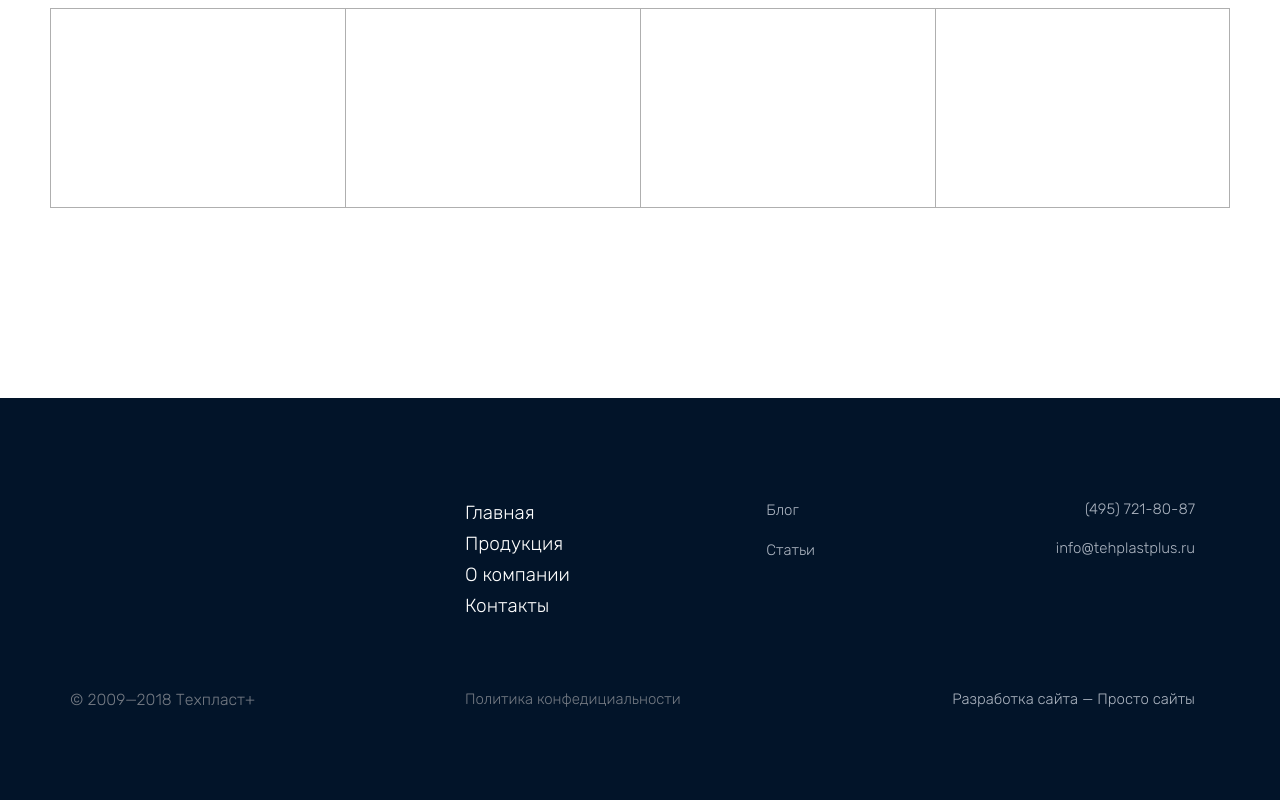
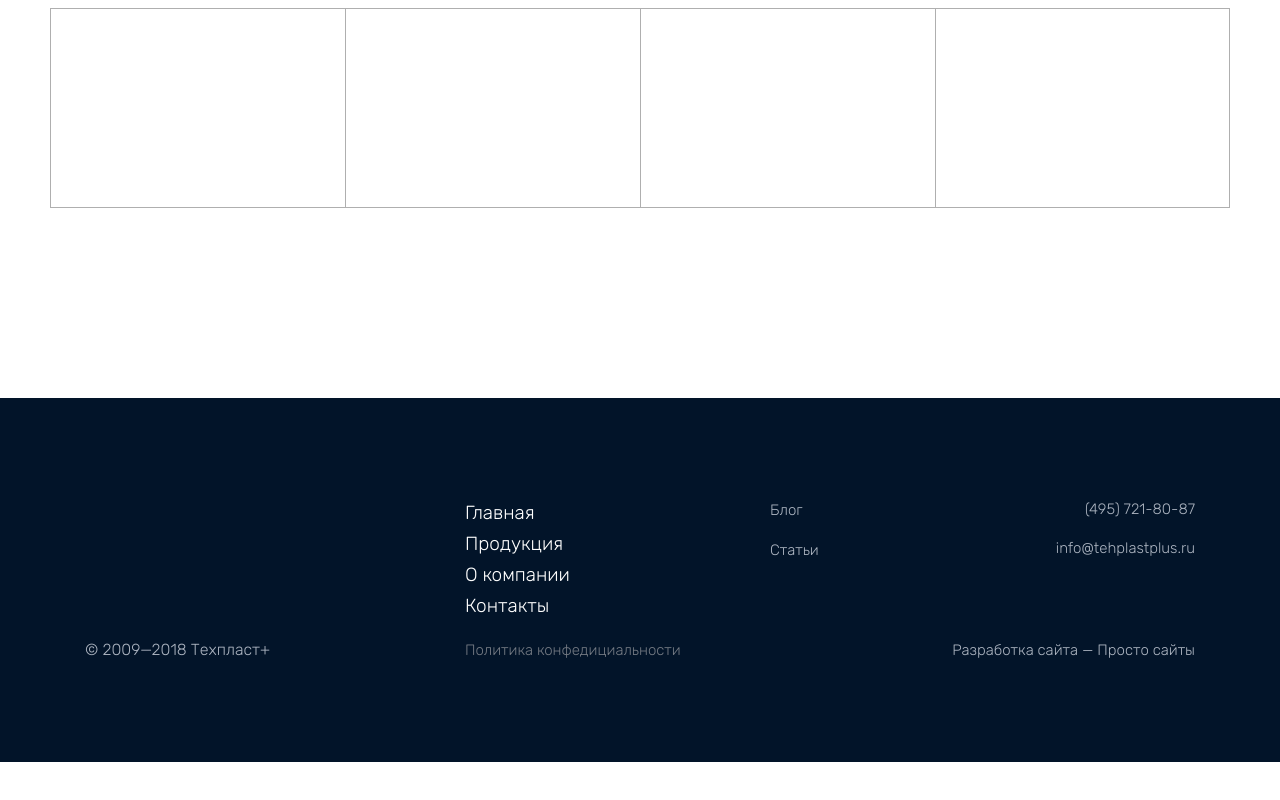
Before and after one commit to MaksimEgorov/techplast, a website: page app/index.html in a window 1280 px wide. Shown: the part 3813-4613 px from the top of the page. After the commit the page ends 4575 px from the top, so only its background shows below. Drawn offline with nearby package versions, Linux system fonts and the light colour scheme; some packages are replaced by stand-ins of ours; files that its build step writes are made by us from their sources; a script that the page names is missing.

Commit message:
footer on bootstrap grid

```diff
--- a/app/index.html
+++ b/app/index.html
@@ -208,28 +208,41 @@
   <div class="footer">
       <div class="container">
         <div class="row">
-        <a href="#" class="col footer__logo"></a>
-        <div class="col footer__navigation">
-          <ul class="footer__navigation__items">
-            <li class="footer__navigation__item"><a href="index.html">Главная</a></li>
-            <li class="footer__navigation__item"><a href="products.html">Продукция</a></li>
-            <li class="footer__navigation__item"><a href="#">О компании</a></li>
-            <li class="footer__navigation__item"><a href="#">Контакты</a></li>
+          <div class="col-md-3 col-lg-4"><a href="#" class="footer__logo"></a></div>
+          <div class="col-md-3 col-lg-3">
+            <div class="footer__navigation">
+              <ul class="footer__navigation-items">
+                <li class="footer__navigation-item"><a href="index.html">Главная</a></li>
+                <li class="footer__navigation-item"><a href="products.html">Продукция</a></li>
+                <li class="footer__navigation-item"><a href="#">О компании</a></li>
+                <li class="footer__navigation-item"><a href="#">Контакты</a></li>
               </ul>
+            </div>
+          </div>
+          <div class="col-md-3 col-lg-3">
             <ul class="footer__social">
               <li class="footer__blog"><a href="#">Блог</a></li>
               <li class="footer__articles"><a href="#">Статьи</a></li>
             </ul>
           </div>
-        <div class="col footer__contacts">
+          <div class="col-md-3 col-lg-2">
+            <div class="footer__contacts">
               <p class="footer__phone" x-ms-format-detection="none">(495) 721-80-87</p>
               <a href="mailto:info@tehplastplus.ru" class="footer__email">info@tehplastplus.ru</a>
             </div>
           </div>
-      <div class="row footer__copyright">
-        <p class="col footer__copyright-text">© 2009—2018 Техпласт+</p>
-        <a href="#" class="col footer__privacy-policy">Политика конфедициальности</a>
-        <span class="col footer__developer">Разработка сайта — <a href="#">Просто сайты</a></span>
+        </div>
+        <div class="row">
+          <div class="col-lg-4 col-md-7">
+            <span class="footer__copyright-text">© 2009—2018 Техпласт+</span>
+            <a href="#" class="footer__privacy-policy d-md-block d-lg-none">Политика конфедициальности</a>
+          </div>
+          <div class="col-lg-4 d-md-none d-lg-block">
+            <a href="#" class="footer__privacy-policy">Политика конфедициальности</a>
+          </div>
+          <div class="col-lg-4 col-md-5 text-right">
+              <span class="footer__developer">Разработка сайта — <a href="#">Просто сайты</a></span>
+          </div>
         </div>
       </div>
     </div>
--- a/app/styles/partials/_footer.scss
+++ b/app/styles/partials/_footer.scss
@@ -1,7 +1,4 @@
 .footer {
-  display: flex;
-  justify-content: center;
-  align-items: center;
   width: 100%;
   background-color: #021429;
   max-width: 1920px;
@@ -9,10 +6,8 @@
   padding-top: 100px;
   padding-bottom: 100px;
 
-  .container {
-    .row {
-      .col.footer__logo {
-        display: flex;
+  .footer__logo {
+    display: block;
     width: 200px;
     height: 50px;
     background-image: url(../images/techplast_logo_grey.png);
@@ -20,25 +15,23 @@
     background-position: left;
   }
 
-      .col.footer__navigation {
+  .footer__navigation {
     display: flex;
     position: relative;
     justify-content: space-between;
     flex-direction: row;
-        height: 100%;
-        width: 36%;
-        margin-left: auto;
+
     a {
       text-decoration: none;
     }
 
-        .footer__navigation__items {
+    .footer__navigation-items {
       display: flex;
       flex-direction: column;
       padding: 0;
       line-height: 30px;
 
-          li {
+      .footer__navigation-item {
         list-style: none;
 
         a {
@@ -48,6 +41,7 @@
 
           &:hover {
             color: #00c418;
+          }
         }
       }
     }
@@ -74,14 +68,10 @@
       }
     }
   }
-      }
 
-      .col.footer__contacts {
+  .footer__contacts {
     display: flex;
     flex-direction: column;
-        height: 100%;
-        width: 300px;
-        margin-left: auto;
     text-align: right;
 
     p {
@@ -99,18 +89,14 @@
       }
     }
   }
-    }
 
-    .row.footer__copyright {
-      margin-top: 50px;
-
-      .col.footer__copyright-text {
-        color: #747a83;
+  .footer__copyright-text {
+    color: #acb4c0;
     padding-left: 0;
     padding-right: 30px;
   }
 
-      .col.footer__privacy-policy {
+  .footer__privacy-policy {
     font-size: 15px;
     color: #747a83;
     text-decoration: none;
@@ -119,10 +105,11 @@
       color: #00c418;
     }
   }
-      .col.footer__developer {
+  .footer__developer {
     text-align: right;
     font-size: 15px;
     color: #acb4c0;
+
     a {
       text-decoration: none;
       font-size: 15px;
@@ -134,27 +121,16 @@
     }
   }
 }
-  }
-}
 
-@media (min-width: 576px) {
 
-}
+@media (max-width: 1220px) {}
 
-@media (min-width: 768px) {
+@media (min-width: 1200px) {}
 
-}
+@media (min-width: 992px) {}
 
-@media (min-width: 960px) {
+@media (min-width: 960px) {}
 
-}
+@media (min-width: 768px) {}
 
-@media (min-width: 992px) {
-
-}
-
-@media (min-width: 1200px) {
-}
-
-@media (max-width: 1220px) {
-}
+@media (max-width: 576px) {}
```
Also changed, not shown: app/products.html (+26 -13 lines). Lines whose indentation alone changed are shown as unchanged.
